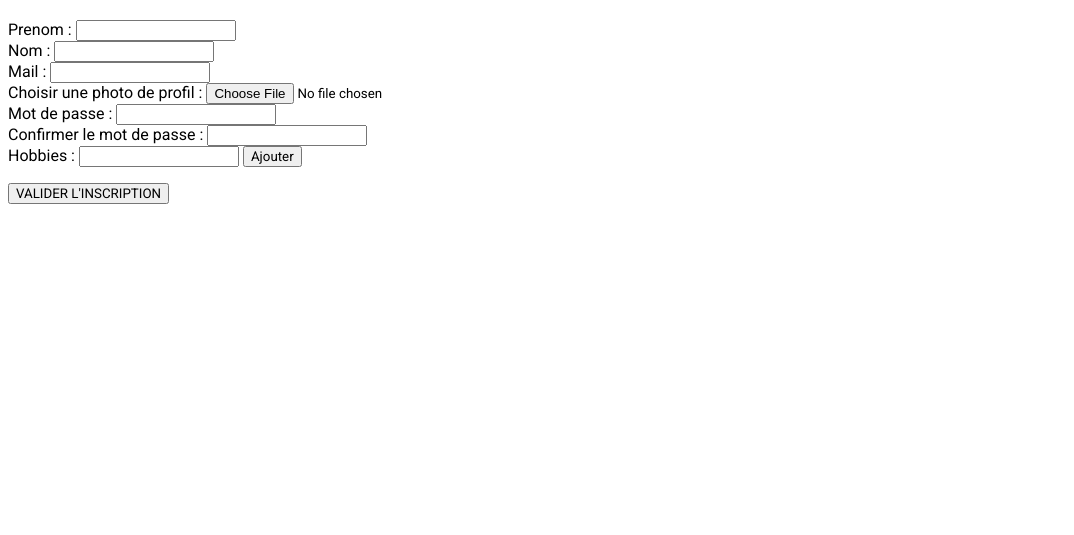
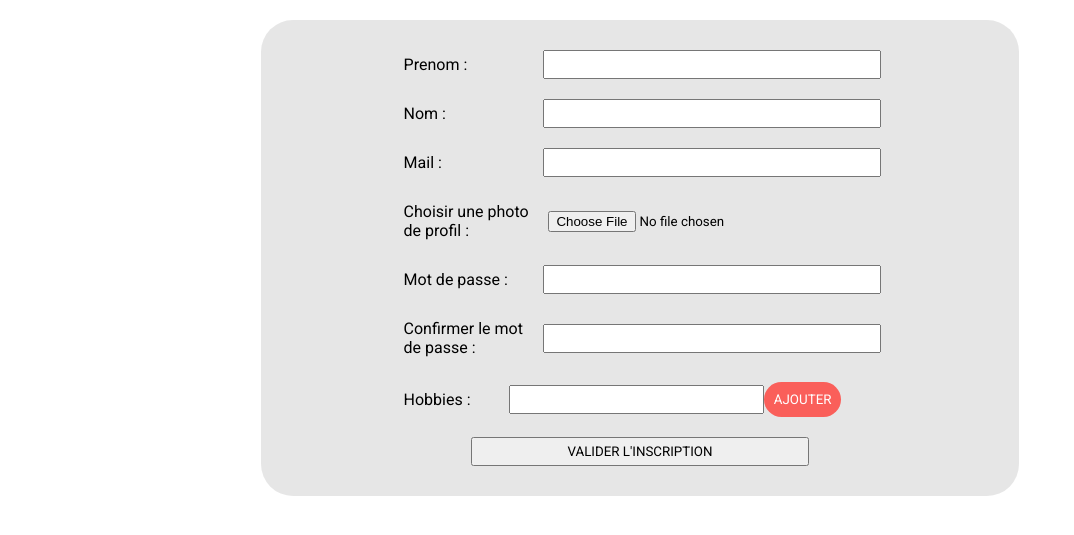
Before and after one commit to alexandre-leroux/social-network, a PHP site: page /pages/inscription.php in a window 1280 px wide. Shown: the part 86-621 px from the top of the page, without its empty margins (0-1074 px from the left). Run offline with PHP 8.4, Linux system fonts and the light colour scheme; style sheets or scripts are compiled from the project's sources; some libraries are stand-ins or nearby versions.

Commit message:
regex + style form

```diff
--- a/pages/inscription.php
+++ b/pages/inscription.php
@@ -7,9 +7,10 @@ var_dump($_SESSION);
 <html lang="fr">
 <head>
     <meta charset="UTF-8">
-
     <link rel="stylesheet" href="../style/style.css" />
     <title>social network</title>
+    <link rel="stylesheet" href="../style/style_inscription.css">
+    <link rel="stylesheet" href="https://cdnjs.cloudflare.com/ajax/libs/font-awesome/4.7.0/css/font-awesome.min.css">
 </head>
 
 
@@ -53,10 +54,10 @@ var_dump($_SESSION);
             <input  type="password"  id="mdp" name="mdp" >
         </div>
         <div id="condition_mpd" style="display: none;">
-            <p> Le mot de passe doit faire minimum 8 caractères </p>
-            <p> Le mot de passe doit contenir une majuscule </p>
-            <p> Le mot de passe doit contenir au moins un caractère special </p>
-            <p> Le mot de passe doit contenir un chiffre </p>
+            <p id="nb_char"> Le mot de passe doit faire minimum 8 caractères </p>
+            <p id="maj"> Le mot de passe doit contenir une majuscule </p>
+            <p id="char_spe"> Le mot de passe doit contenir au moins un caractère special </p>
+            <p id ="number"> Le mot de passe doit contenir un chiffre </p>
         </div>
 
         <div class="form-group">
@@ -64,14 +65,14 @@ var_dump($_SESSION);
             <input  type="password"  id="confirm_mdp" name="confirm_mdp" >
         </div>
 
-        <div class="form_group">
+        <div class="form-group">
             <label for="hobbies"> Hobbies : </label>
             <input type="text" name="hobbies" id="input_hobbies">
             <button id="btn_hobbies"> Ajouter </button>
             <ul id="list_hobbies"></ul>
         </div>
 
-        <div id="validation_inscription">
+        <div id="validation_inscription" class="form-group">
             <input  type="submit" value="VALIDER L'INSCRIPTION" name="valider">
         </div>
 
--- a/scripts/verif_inscription.js
+++ b/scripts/verif_inscription.js
@@ -1,44 +1,118 @@
-var mail = document.getElementById("mail") ;
+// var mail = document.getElementById("mail") ;
 
-mail.addEventListener("keyup", function (e){
+// mail.addEventListener("keyup", function (e){
 
-    var email = mail.value ;
-    console.log(email);
+//     var email = mail.value ;
+//     console.log(email);
 
-    $.ajax({
+//     $.ajax({
 
-        type: "POST",
-        url: "../scripts_ajax_php/verif_inscription.php",
-        data: {mail: email},
-        dataType: "json",
-        success: function (response) {
-            if(response.message === "nope"){
-                mail.setAttribute("style", "border: 2px solid red;") ;
+//         type: "POST",
+//         url: "../scripts_ajax_php/verif_inscription.php",
+//         data: {mail: email},
+//         dataType: "json",
+//         success: function (response) {
+//             if(response.message === "nope"){
+//                 mail.setAttribute("style", "border: 2px solid red;") ;
+//             }
+//             else {
+//                 mail.setAttribute("style", "border: 2px solid green;") ;
+//             }
+//         }
+//     });
+// })
+
+function verifInscriptionReg(regex, p, input) {
+    if(regex.test(input))
+    {
+        p.setAttribute("style" , "color : green") ;
     }
-            else {
-                mail.setAttribute("style", "border: 2px solid green;") ;
+    else{
+        p.setAttribute("style" , "color : red") ;
     }
 }
+
+var mdp = document.getElementById("mdp") ;
+var mail = document.getElementById("mail") ;
+var condition = document.getElementById("condition_mpd");
+
+mdp.addEventListener("focus", function(e){
+
+    condition.setAttribute("style" ,"display: block;") ;
+
 });
+
+mdp.addEventListener("blur" , function(e){
+    condition.setAttribute("style" ,"display: none;") ;
+})
+
+mail.addEventListener("keyup", (e) => {
+
+    var input_mail = mail.value;
+    var r_mail = new RegExp('[a-z,A-Z,0-9]@laplateforme.io$') ;
+
+    verifInscriptionReg(r_mail, mail, input_mail);
 
 })
 
-var mdp = document.getElementById("mdp") ;
-var condition = document.getElementById("condition_mpd");
+mdp.addEventListener("keyup", function (e){
 
-mdp.hasFocus();
+    var input_mpd = mdp.value ;
 
-if(mdp.focus() == true)
+    var nb_char = document.getElementById("nb_char") ;
+    var maj = document.getElementById("maj") ;
+    var char_spe = document.getElementById("char_spe");
+    var number = document.getElementById("number");
+
+
+    var r_maj = new RegExp('[A-Z]') ;
+    var r_number = new RegExp('[0-9]') ;
+    var r_char_spe = new RegExp('\\W') ;
+
+    console.log(r_maj.test(input_mpd)) ;
+
+    if(input_mpd.length >= 8)
     {
-    console.log("yo");
-    condition.setAttribute("style" ,"display: block;") ;
+        nb_char.setAttribute("style" , "color : green") ;
     }
     else{
-    condition.setAttribute("style" ,"display: none;") ;
+        nb_char.setAttribute("style" , "color : red") ;
     }
 
-mdp.addEventListener("keyup", function (e){
+    verifInscriptionReg(r_maj, maj,input_mpd) ;
 
+    verifInscriptionReg(r_number, number, input_mpd ) ;
+
+    verifInscriptionReg(r_char_spe, char_spe, input_mpd);
+
+});
+
+var list_hobbies = document.getElementById("list_hobbies");
+
+var btn_hobbies = document.getElementById("btn_hobbies");
+
+btn_hobbies.addEventListener("click" , function(e){
+
+    e.preventDefault();
+
+    var hobbies = document.getElementById("input_hobbies").value ;
+
+    if(hobbies == ""){
+        alert("Veuillez définir un hobbie") ;
+    }
+    else{
+
+        let li = document.createElement("li");
+
+        li.append(hobbies);
+
+        list_hobbies.append(li);
+
+        li.insertAdjacentHTML('beforeend', '<i class="fa fa-times-circle"></i>');
+
+        document.getElementById("input_hobbies").value = "" ;
+
+    }
 
 
 })
--- a/scripts_ajax_php/verif_inscription.php
+++ b/scripts_ajax_php/verif_inscription.php
@@ -6,7 +6,7 @@ if(isset($_POST['mail']))
 
     $result = array() ;
 
-    if(preg_match('#@laplateforme.io$#', $mail)){
+    if(preg_match('#[a-z,A-Z,0-9]@laplateforme.io$#', $mail)){
         $result['message'] = 'c\'est good' ;
     }
     else {
--- /dev/null
+++ b/style/style_inscription.css
@@ -0,0 +1,82 @@
+#condition_mpd {
+  color: red;
+}
+
+form {
+  background-color: rgba(194, 194, 194, 0.411);
+  display: -webkit-box;
+  display: -ms-flexbox;
+  display: flex;
+  -webkit-box-orient: vertical;
+  -webkit-box-direction: normal;
+      -ms-flex-direction: column;
+          flex-direction: column;
+  -webkit-box-align: center;
+      -ms-flex-align: center;
+          align-items: center;
+  width: 60%;
+  margin: auto;
+  -webkit-box-pack: center;
+      -ms-flex-pack: center;
+          justify-content: center;
+  padding: 20px;
+  border-radius: 2em;
+}
+
+form #condition_mpd {
+  padding: 10px;
+}
+
+form button {
+  background-color: #fa5f5a;
+  border-radius: 2em;
+  text-transform: uppercase;
+  color: white;
+  padding: 10px;
+  border: none;
+}
+
+form .form-group {
+  padding: 10px;
+  width: 70%;
+  display: -webkit-box;
+  display: -ms-flexbox;
+  display: flex;
+  -webkit-box-pack: center;
+      -ms-flex-pack: center;
+          justify-content: center;
+  -webkit-box-align: center;
+      -ms-flex-align: center;
+          align-items: center;
+}
+
+form .form-group input {
+  width: 70%;
+  padding: 5px;
+}
+
+form .form-group label {
+  width: 30%;
+  padding: 5px;
+}
+
+form .form-group li {
+  background-color: #fa5f5a;
+  color: white;
+  padding: 10px;
+  border-radius: 2em;
+  margin: 5px 0px;
+  display: -webkit-box;
+  display: -ms-flexbox;
+  display: flex;
+  -webkit-box-pack: space-evenly;
+      -ms-flex-pack: space-evenly;
+          justify-content: space-evenly;
+  width: 100%;
+}
+
+form .form-group li i {
+  padding: 2px;
+  margin-left: 10px;
+}
+/*# sourceMappingURL=style_inscription.css.map */
--- /dev/null
+++ b/style/style_inscription.scss
@@ -0,0 +1,55 @@
+#condition_mpd {
+    color: red ;
+}
+
+form{
+    background-color: rgba(194, 194, 194, 0.411);
+    display: flex;
+    flex-direction: column;
+    align-items: center;
+    width: 60%;
+    margin: auto;
+    justify-content: center;
+    padding: 20px;
+    border-radius: 2em;
+    #condition_mpd{
+        padding : 10px;
+    }
+    button {
+        background-color: rgb(250, 95, 90);
+        border-radius: 2em;
+        text-transform: uppercase;
+        color: white;
+        padding: 10px;
+        border: none ;
+    }
+    .form-group{
+        padding: 10px ;
+        width: 70%;
+        display: flex;
+        justify-content: center;
+        align-items: center;
+        input {
+            width : 70% ;
+            padding: 5px;
+        }
+        label {
+            width: 30%;
+            padding: 5px;
+        }
+        li{
+            background-color: rgb(250, 95, 90);
+            color: white;
+            padding: 10px;
+            border-radius: 2em;
+            margin : 5px 0px ;
+            display: flex;
+            justify-content: space-evenly;
+            width: 100%;
+            i {
+                padding: 2px;
+                margin-left: 10px;
+            }
+        }
+    }
+}
```
Also changed, not shown: 1 other file. Lines whose indentation alone changed are shown as unchanged.
